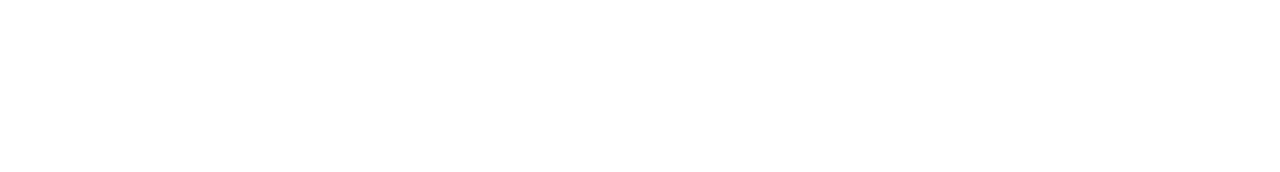
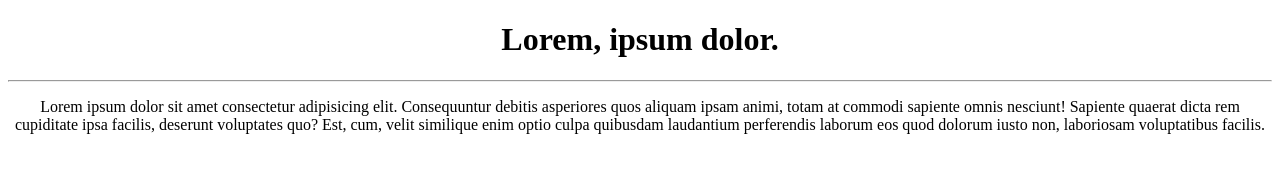
Before and after one commit to Bilal-Siddiqe/WebCourseW11, a plain HTML site: page index.html in a window 1280 px wide. Drawn offline with Linux system fonts and the light colour scheme.

Commit message:
Heading & Para Added

```diff
--- a/index.html
+++ b/index.html
@@ -7,5 +7,11 @@
 </head>
 <body>
 
+    <center>
+        <h1>Lorem, ipsum dolor.</h1>
+        <hr>
+        <p>Lorem ipsum dolor sit amet consectetur adipisicing elit. Consequuntur debitis asperiores quos aliquam ipsam animi, totam at commodi sapiente omnis nesciunt! Sapiente quaerat dicta rem cupiditate ipsa facilis, deserunt voluptates quo? Est, cum, velit similique enim optio culpa quibusdam laudantium perferendis laborum eos quod dolorum iusto non, laboriosam voluptatibus facilis.</p>
+    </center>
+
 </body>
 </html>
```
